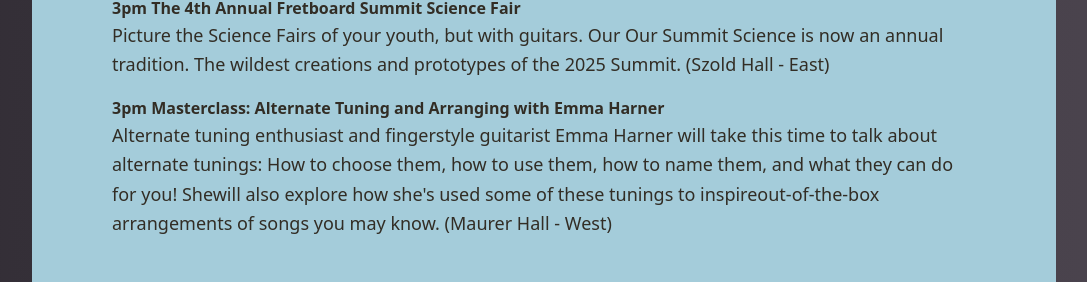
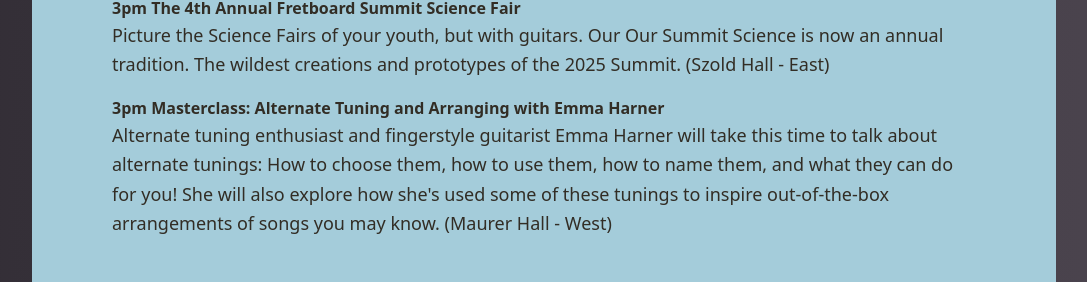
Before and after one commit to oldtownschool/fretboard-summit, a Next.js app: page /schedule in a window 1280 px wide. Shown: the part 7519-7801 px from the top of the page, without its empty margins (96-1183 px from the left). Built offline with nearby package versions, Linux system fonts and the light colour scheme.

Commit message:
updated schedule page - few typos

```diff
--- a/app/schedule/page.js
+++ b/app/schedule/page.js
@@ -303,7 +303,7 @@ export default function Schedule() {
           <p className="text-lg leading-relaxed" >Picture the Science Fairs of your youth, but with guitars. Our Our Summit Science is now an annual tradition.  The wildest creations and prototypes of the 2025 Summit. (Szold Hall - East)</p>
 
           <p className="font-bold mt-4 leading-relaxed" >3pm Masterclass: Alternate Tuning and Arranging with Emma Harner</p>
-          <p className="text-lg leading-relaxed" >Alternate tuning enthusiast and fingerstyle guitarist Emma Harner will take this time to talk about alternate tunings: How to choose them, how to use them, how to name them, and what they can do for you! Shewill also explore how she&apos;s used some of these tunings to inspireout-of-the-box arrangements of songs you may know. (Maurer Hall - West)</p>
+          <p className="text-lg leading-relaxed" >Alternate tuning enthusiast and fingerstyle guitarist Emma Harner will take this time to talk about alternate tunings: How to choose them, how to use them, how to name them, and what they can do for you! She will also explore how she&apos;s used some of these tunings to inspire out-of-the-box arrangements of songs you may know. (Maurer Hall - West)</p>
 
 
 
```
